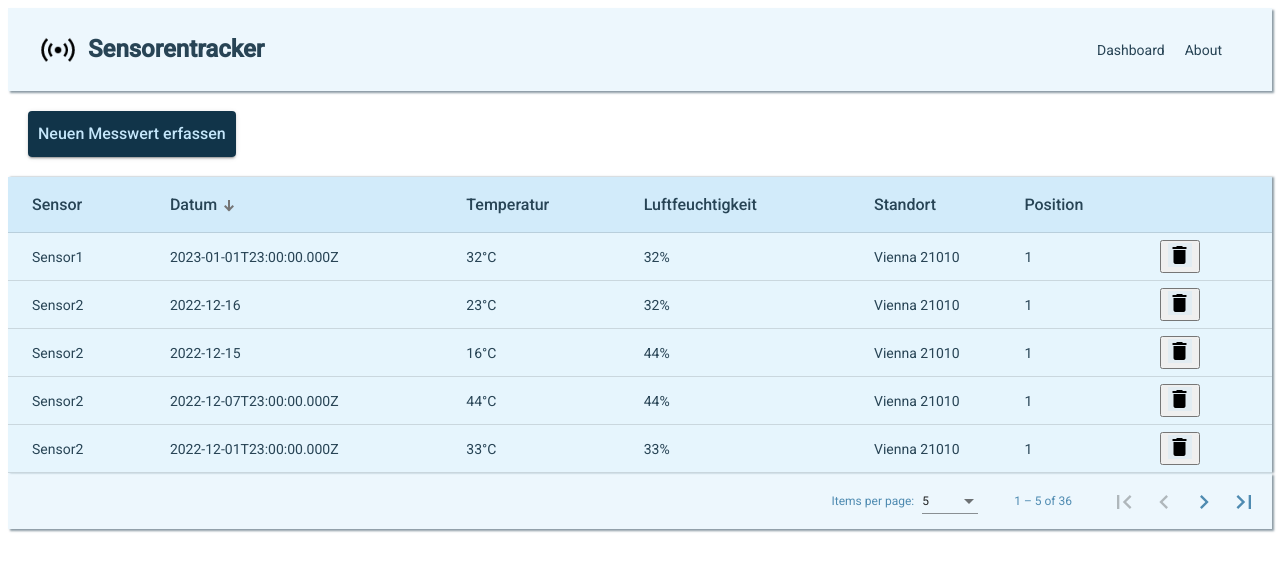
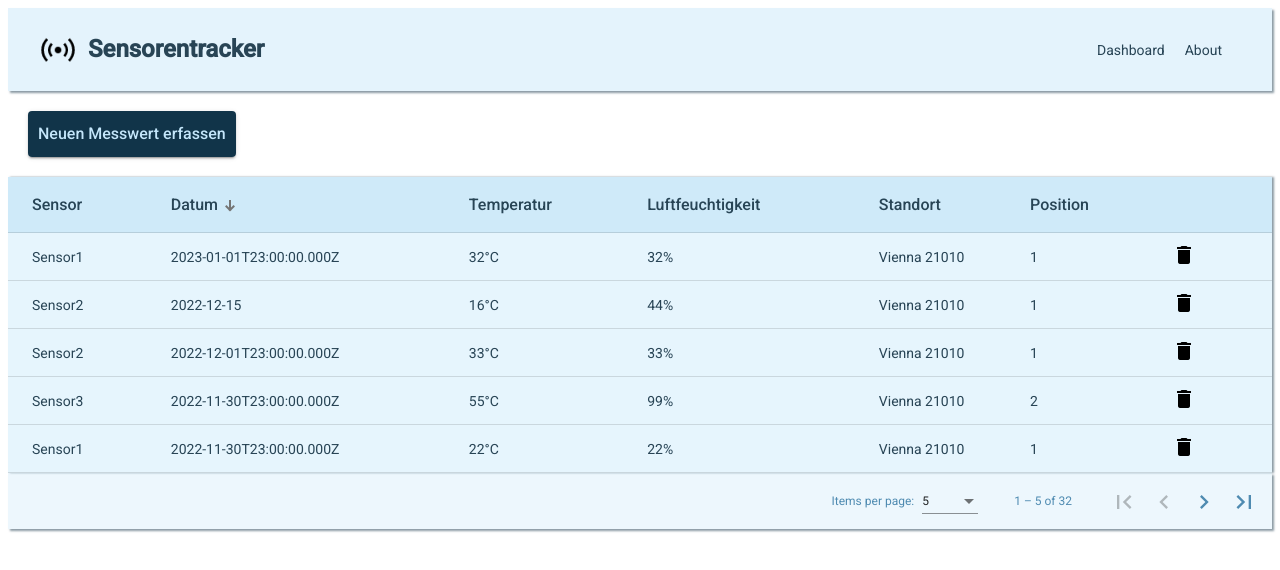
Before and after one commit to karina2451/HID_Sensorentracker_1, an Angular app: page / in a window 1280 px wide. Shown: the top 570 px of the page. Built offline with nearby package versions, Linux system fonts and the light colour scheme; data requests are answered from the project's data file.

Commit message:
add more design changes

```diff
--- a/db.json
+++ b/db.json
@@ -62,13 +62,6 @@
       "humidity": 33,
       "date": "2022-11-18",
       "id": 11
-    },
-    {
-      "sensorId": 2,
-      "temperature": 23,
-      "humidity": 32,
-      "date": "2022-12-16",
-      "id": 12
     },
     {
       "sensorId": 1,
@@ -194,21 +187,7 @@
       "temperature": "55",
       "humidity": "99",
       "date": "2022-11-30T23:00:00.000Z",
-      "id": 30
-    },
-    {
-      "sensorId": 3,
-      "temperature": "55",
-      "humidity": "99",
-      "date": "2022-11-30T23:00:00.000Z",
       "id": 31
-    },
-    {
-      "sensorId": 1,
-      "temperature": "11",
-      "humidity": "11",
-      "date": "2022-11-30T23:00:00.000Z",
-      "id": 32
     },
     {
       "sensorId": 2,
@@ -230,13 +209,6 @@
       "humidity": "44",
       "date": "2022-11-30T23:00:00.000Z",
       "id": 35
-    },
-    {
-      "sensorId": 2,
-      "temperature": "44",
-      "humidity": "44",
-      "date": "2022-12-07T23:00:00.000Z",
-      "id": 36
     },
     {
       "sensorId": 2,
--- a/src/app/dashboard/table-sensor-data/table-sensor-data.component.html
+++ b/src/app/dashboard/table-sensor-data/table-sensor-data.component.html
@@ -32,8 +32,8 @@
 
     <ng-container matColumnDef="delete">
         <th mat-header-cell *matHeaderCellDef></th>
-        <td mat-cell *matCellDef="let row">
-            <button>
+        <td mat-cell *matCellDef="let item">
+            <button class="delete-button" (click)="deleteSensorData(item.id)">
                 <mat-icon>delete</mat-icon>
             </button>
         </td>
--- a/src/app/dashboard/table-sensor-data/table-sensor-data.component.scss
+++ b/src/app/dashboard/table-sensor-data/table-sensor-data.component.scss
@@ -7,12 +7,11 @@ table {
     th {
         color: rgba(36, 64, 82, 0.981);
         font-size: medium;
-        background-color: rgba(199, 230, 249, 0.644);
+        background-color: rgba(199, 230, 249, 0.723);
 
     }
 
-    tr,
-    td {
+    tr, td {
         color: rgba(36, 64, 82, 0.981);
     }
 }
@@ -23,7 +22,8 @@ mat-paginator {
     box-shadow: 2px 2px 2px rgba(36, 64, 82, 0.525);
 }
 
-mat-icon {
-    background-color: rgba(199, 230, 249, 0.32);
+.delete-button {
     border: 0px;
+    background-color: rgba(199, 230, 249, 0);
+    cursor: pointer;
 }
--- a/src/app/dashboard/table-sensor-data/table-sensor-data.component.ts
+++ b/src/app/dashboard/table-sensor-data/table-sensor-data.component.ts
@@ -38,4 +38,10 @@ export class TableSensorDataComponent implements OnInit {
       this._liveAnnouncer.announce('Sorting cleared');
     }
   }
+
+  async deleteSensorData(id: number) {
+    await this.backendService.deleteSensorData(id);
+    await this.backendService.getSensorData;
+    window.location.reload();
+  }
 }
--- a/src/app/header/header.component.scss
+++ b/src/app/header/header.component.scss
@@ -2,7 +2,7 @@
     display: flex;
     align-items: center;
     padding: 10px 30px 10px 30px;
-    background-color: rgba(199, 230, 249, 0.32);
+    background-color: rgba(199, 230, 249, 0.473);
     color: rgba(36, 64, 82, 0.981);
     box-shadow: 2px 2px 2px rgba(36, 64, 82, 0.525);
 
```
